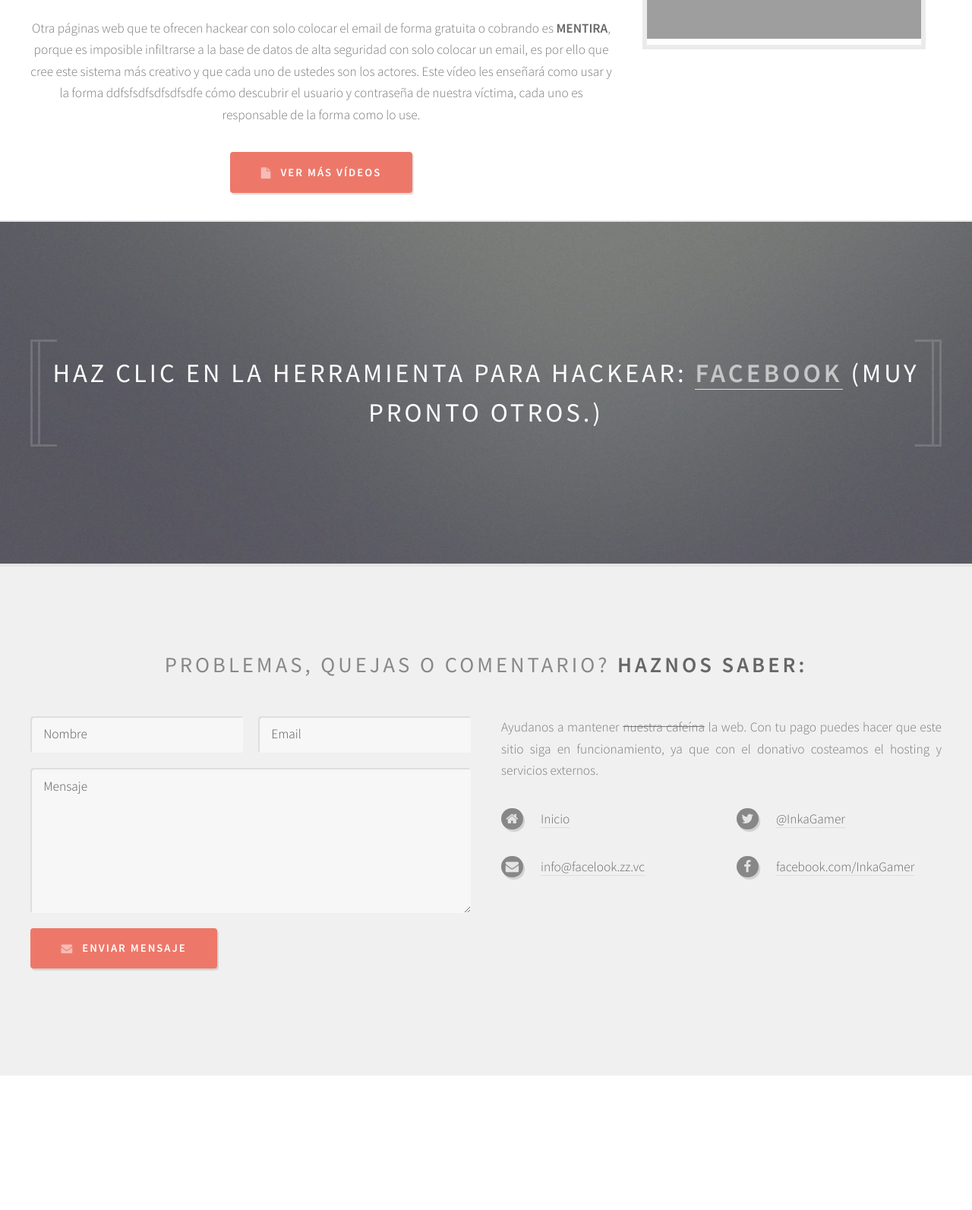
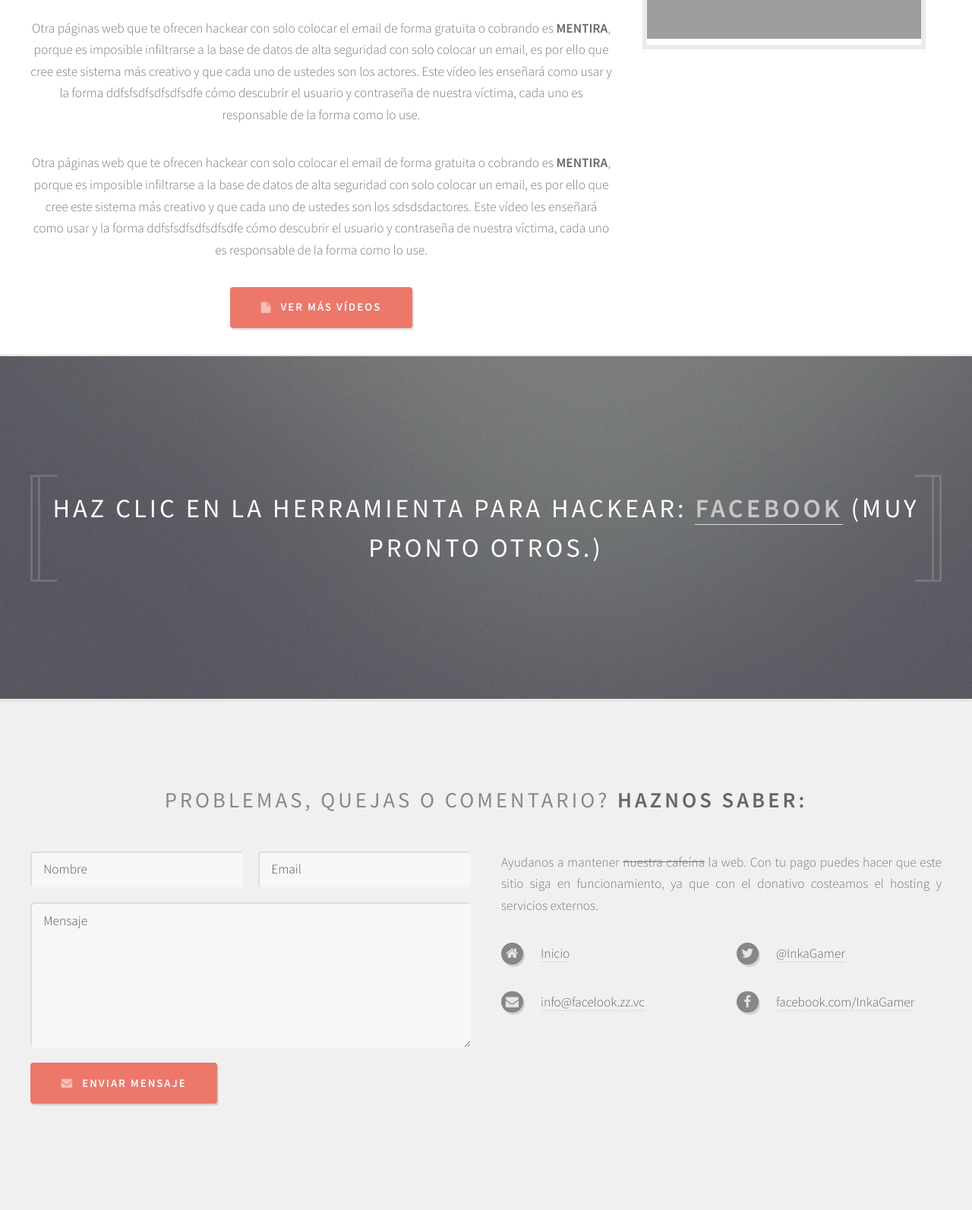
Before and after one commit to jbmarflo/facebook_hack, a PHP site: page / in a window 1280 px wide. Shown: the part 861-2454 px from the top of the page at 76% size. Before the commit the page ends 2277 px from the top, so only its background shows below. Run offline with PHP 8.4, Linux system fonts and the light colour scheme; some libraries are stand-ins or nearby versions; grey boxes are pictures that could not be loaded.

Commit message:
Se agregó otro texto

```diff
--- a/index.php
+++ b/index.php
@@ -85,6 +85,7 @@ var popunder = true;
 
 
 									<p class="comen">Otra páginas web que te ofrecen hackear con solo colocar el email de forma gratuita o cobrando es <strong>MENTIRA</strong>, porque es imposible infiltrarse a la base de datos de alta seguridad con solo colocar un email, es por ello que cree este sistema más creativo y que cada uno de ustedes son los actores. Este vídeo les enseñará como usar y la forma ddfsfsdfsdfsdfsdfe cómo descubrir el usuario y contraseña de nuestra víctima, cada uno es responsable de la forma como lo use.</p>
+									<p class="comen">Otra páginas web que te ofrecen hackear con solo colocar el email de forma gratuita o cobrando es <strong>MENTIRA</strong>, porque es imposible infiltrarse a la base de datos de alta seguridad con solo colocar un email, es por ello que cree este sistema más creativo y que cada uno de ustedes son los sdsdsdactores. Este vídeo les enseñará como usar y la forma ddfsfsdfsdfsdfsdfe cómo descubrir el usuario y contraseña de nuestra víctima, cada uno es responsable de la forma como lo use.</p>
                                     <ul class="actions">
 										<li><a href="https://www.youtube.com/user/TheInkaGamer" class="button icon fa-file">Ver más vídeos</a></li>
 									</ul>
```
